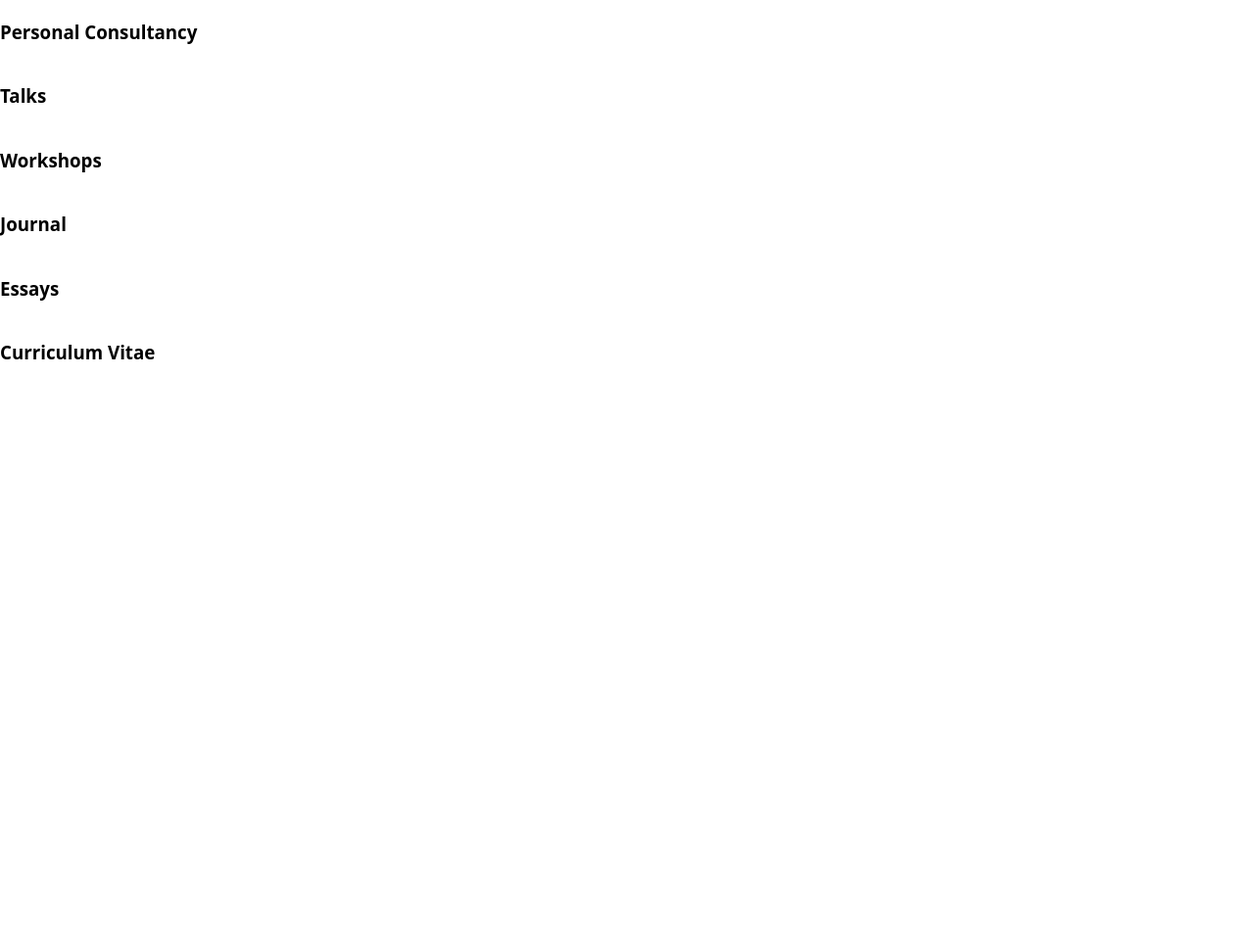
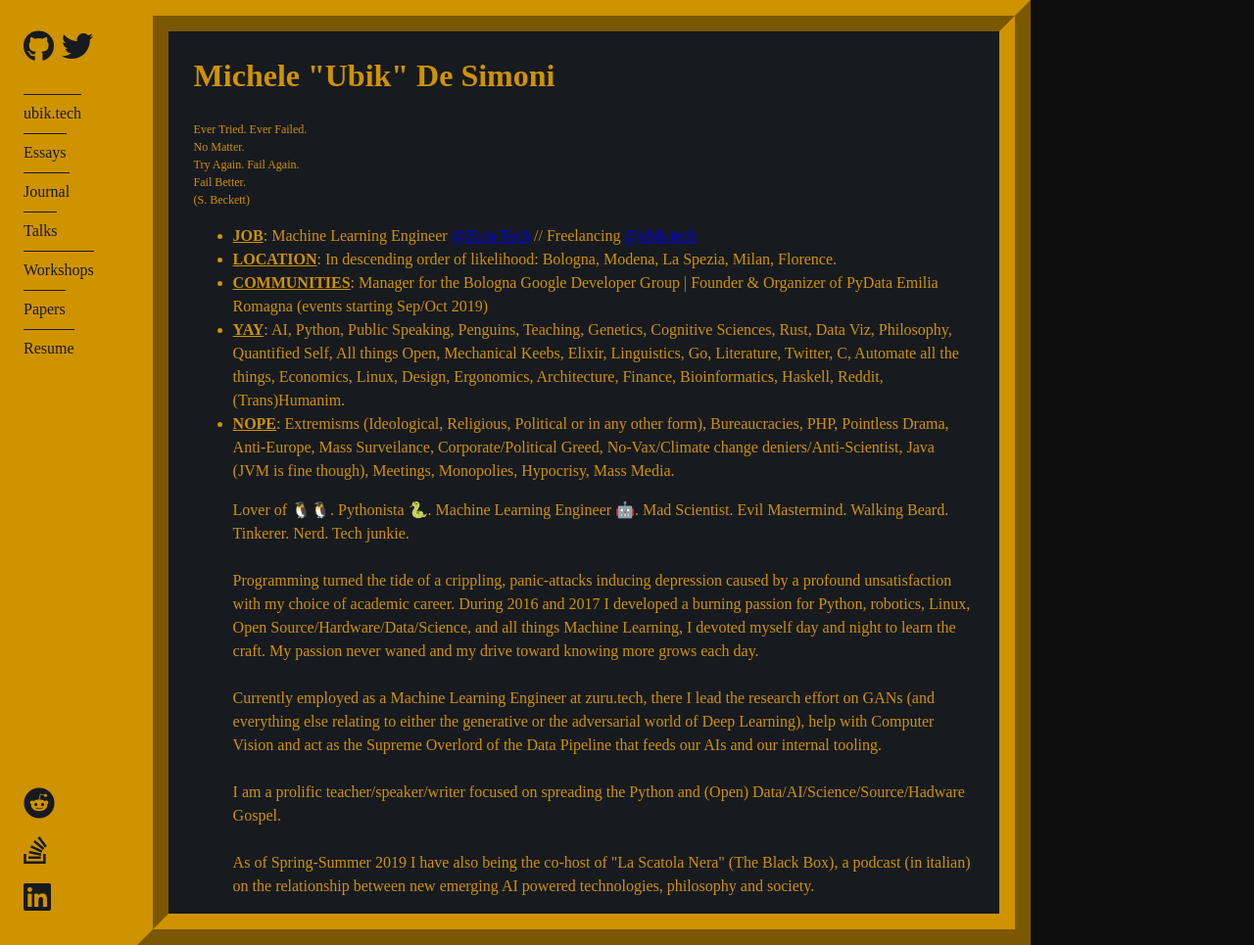
Before and after one commit to mr-ubik/ubik.dev-pure, a website built with Parcel: page src/index.html in a window 1280 px wide. Shown: the whole page at 98% size. Before the commit the page ends 800 px from the top, so only its background shows below. Built offline with nearby package versions, Linux system fonts and the light colour scheme.

Commit message:
Site core ready

```diff
--- a/package.json
+++ b/package.json
@@ -6,6 +6,7 @@
     "author": "Michele \"Ubik\" De Simoni",
     "license": "MIT",
     "dependencies": {
+        "@fortawesome/fontawesome-free-webfonts": "^1.0.9",
         "eslint-config-prettier": "^6.0.0",
         "eslint-loader": "^2.2.1",
         "eslint-plugin-prettier": "^3.1.0",
@@ -14,11 +15,13 @@
         "ts-node": "^8.3.0"
     },
     "devDependencies": {
+        "@fortawesome/fontawesome-free": "^5.10.2",
         "@types/node": "^12.6.8",
         "@typescript-eslint/eslint-plugin": "^1.13.0",
         "@typescript-eslint/parser": "^1.13.0",
         "eslint": "^6.1.0",
         "parcel-bundler": "^1.12.3",
+        "sass": "^1.22.10",
         "typescript": "^3.5.3"
     },
     "scripts": {
--- a/src/index.html
+++ b/src/index.html
@@ -1,5 +1,6 @@
 <!DOCTYPE html>
 <html lang="en">
+
 <head>
     <meta charset="UTF-8" />
     <meta name="viewport" content="width=device-width, initial-scale=1.0" />
@@ -9,25 +10,88 @@
 
 <body>
     <div class="grid-container">
-            <div class="mpe" id="1">
-                <h3>Personal Consultancy</h3>
+        <div class="sidebar">
+            <div class="social top">
+                <a href="https://github.com/mr-ubik"><i class="fab fa-github"></i></li></a>
+                <a href="https://twitter.com/mr_ubik"><i class="fab fa-twitter"></i></li></a>
             </div>
-            <div class="mpe" id="2">
-                <h3>Talks</h3>
+            <ul class="portfolio">
+                <li><a href="https://ubik.tech">ubik.tech</a></li>
+                <li><a href="https://essays.ubik.tech">Essays</a></li>
+                <li><a href="https://journal.ubik.dev">Journal</a></li>
+                <li><a href="https://talks.ubik.dev">Talks</a></li>
+                <li><a href="https://workshops.ubik.dev">Workshops</a></li>
+                <li><a href="https://papers.ubik.dev">Papers</a></li>
+                <li><a href="https://cv.ubik.dev">Resume</a></li>
+            </ul>
+            <div class="social bottom">
+                <a href="https://reddit.com/user/mr_ubik"><i class="fab fa-reddit"></i></a>
+                <a href="https://stackoverflow.com/users/8050556/michele-ubik-de-simoni"><i
+                        class="fab fa-stack-overflow"></i></a>
+                <a href="https://linkedin.com/in/micheledesimoni"><i class="fab fa-linkedin"></i></a>
+                <!-- <a href=""><i class="fab fa-youtube"></i></a> -->
             </div>
-            <div class="mpe" id="3">
-                <h3>Workshops</h3>
         </div>
-            <div class="mpe" id="4">
-                <h3>Journal</h3>
-            </div>
-            <div class="mpe" id="5">
-                <h3>Essays</h3>
-            </div>
-            <div class="mpe" id="6">
-                <h3>Curriculum Vitae</h3>
-            </div>
+        <div class="bio">
+            <h1>Michele "Ubik" De Simoni</h1>
+            <p class="quote">
+                Ever Tried. Ever Failed.<br />
+                <span class="emph">No Matter.</span><br />
+                Try Again. Fail Again.<br />
+                <span class="emph">Fail Better.</span><br />
+                (S. Beckett)
+            </p>
+            <ul class="info">
+                <li class="job">
+                    <b>JOB</b>: Machine Learning Engineer <a href="https://zuru.tech">@Zuru Tech</a> //
+                    Freelancing <a href="https://ubik.tech">@ubik.tech</a>
+                </li>
+                <li class="location">
+                    <b>LOCATION</b>: In descending order of likelihood: Bologna, Modena, La Spezia, Milan,
+                    Florence.</a>
+                </li>
+                <li class="communities">
+                    <b>COMMUNITIES</b>: Manager for the Bologna Google Developer Group | Founder & Organizer
+                    of PyData Emilia Romagna (events starting Sep/Oct 2019)
+                </li>
+                <li class="yay">
+                    <b>YAY</b>: AI, Python, Public Speaking, Penguins, Teaching,
+                    Genetics, Cognitive Sciences, Rust, Data Viz, Philosophy, Quantified Self,
+                    All things Open, Mechanical Keebs, Elixir, Linguistics, Go, Literature, Twitter, C,
+                    Automate all the things, Economics, Linux, Design, Ergonomics, Architecture,
+                    Finance, Bioinformatics, Haskell, Reddit, (Trans)Humanim.
+                </li>
+                <li class="nope">
+                    <b>NOPE</b>: Extremisms (Ideological, Religious, Political or in any other form),
+                    Bureaucracies, PHP, Pointless Drama, Anti-Europe, Mass Surveilance,
+                    Corporate/Political Greed, No-Vax/Climate change deniers/Anti-Scientist,
+                    Java (JVM is fine though), Meetings, Monopolies, Hypocrisy, Mass Media.
+                </li>
+                <p class="about">
+                    Lover of 🐧🐧. Pythonista 🐍. Machine Learning Engineer 🤖. Mad Scientist. Evil
+                    Mastermind. Walking Beard. Tinkerer. Nerd. Tech junkie.
+                    <br><br>
+                    Programming turned the tide of a crippling, panic-attacks inducing depression caused by a profound
+                    unsatisfaction with my choice of academic career. During 2016 and 2017 I developed a burning passion
+                    for Python, robotics, Linux, Open Source/Hardware/Data/Science, and all things Machine Learning, I
+                    devoted myself day and night to learn the craft. My passion never waned and my drive toward knowing
+                    more grows each day.
+                    <br><br>
+                    Currently employed as a Machine Learning Engineer at zuru.tech, there I lead the research effort on
+                    GANs (and everything else relating to either the generative or the adversarial world of Deep
+                    Learning), help with Computer Vision and act as the Supreme Overlord of the Data Pipeline that feeds
+                    our AIs and our internal tooling.
+                    <br><br>
+                    I am a prolific teacher/speaker/writer focused on spreading the Python and (Open)
+                    Data/AI/Science/Source/Hadware Gospel.
+                    <br><br>
+                    As of Spring-Summer 2019 I have also being the co-host of "La Scatola Nera"
+                    (The Black Box), a podcast (in italian) on the relationship between new
+                    emerging AI powered technologies, philosophy and society.
+            </ul>
+
         </div>
         <script src="index.ts"></script>
 </body>
+
 </html>
--- a/src/index.ts
+++ b/src/index.ts
@@ -1,6 +1,6 @@
 import "sanitize.css"
 import "sanitize.css/forms.css"
 import "sanitize.css/typography.css"
+import "@fortawesome/fontawesome-free/css/all.css"
 
-import "./style/base.css"
-import "./style/customGrid.css"
+import "./style/base.scss"
--- /dev/null
+++ b/src/style/base.scss
@@ -0,0 +1,123 @@
+:root {
+    --bird-flower: #ccac00;
+    --black-russian0: #24252b;
+    --black-russian1: #171a1f;
+    --black0: #0e0e0e;
+    --brass: #b5a642;
+    --bronze: #cd7f32;
+    --dark-orange: #ff9300;
+    --gamboge: #cf9300;
+    --gold-tips: #ddac2f;
+    --gold0: #ffd700;
+    --han-purple: #482cf6;
+    --lightning-yellow: #f6ad2c;
+    --nandor: #5e5f5e;
+    --nero: #282828;
+    --royal-blue: #2c75f6;
+    --tenne: #b36600;
+    --vis-vis: #f4de94;
+
+    // Primaries
+    --primary: var(--gamboge);
+    --secondary: var(--black-russian1);
+}
+
+body {
+    background: var(--black0);
+    font-family: Hack;
+    color: var(--primary);
+    font-size: 0.75rem;
+    height: 100vh;
+}
+
+// Grid Container
+
+.grid-container {
+    display: grid;
+    grid-template-columns: minmax(140px, 1vw) 8fr 2fr;
+    grid-template-rows: 1fr;
+    width: 100%;
+    height: 100%;
+}
+
+// Sidebar
+
+.sidebar {
+    display: flex;
+    flex-flow: column nowrap;
+    background: var(--primary);
+    height: 100%;
+    a {
+        color: var(--secondary);
+        text-decoration: unset;
+    }
+
+    .social.top {
+        justify-content: flex-start;
+        margin-top: 2vh;
+    }
+
+    .social.bottom {
+        display: flex;
+        justify-content: flex-end;
+        flex-flow: column nowrap;
+        margin-bottom: 2vh;
+    }
+
+    .portfolio {
+        flex-grow: 2;
+    }
+}
+
+.social {
+    font-size: 2rem;
+    padding: 0.5rem 1.5rem;
+}
+
+.portfolio {
+    font-size: 1rem;
+    text-align: left;
+    margin: none;
+    padding: unset;
+
+    a {
+        padding-top: 10px;
+        border-top: 1px solid var(--secondary);
+    }
+
+    li {
+        padding: 0.5rem 1.5rem;
+        list-style: none;
+    }
+
+    li:hover {
+        padding: 0.5rem 0.75rem;
+        border-left: 0.75rem solid var(--secondary);
+    }
+}
+
+// Biography
+
+.bio {
+    border: 2rem ridge var(--primary);
+    padding-right: 2vw;
+    padding-left: 2vw;
+    background: var(--secondary);
+    font-size: 1rem;
+}
+
+.quote {
+    font-size: 0.75rem;
+}
+
+.info {
+    font-weight: normal;
+
+    li {
+        b {
+            text-decoration: underline;
+        }
+    }
+}
+
+// Utilities
--- a/src/style/base.css
+++ b/src/style/colors.scss
@@ -1,4 +1,4 @@
-/* :root {
+:root {
     --bird-flower: #ccac00;
     --black-russian0: #24252b;
     --black-russian1: #171a1f;
@@ -16,12 +16,4 @@
     --royal-blue: #2c75f6;
     --tenne: #b36600;
     --vis-vis: #f4de94;
-} */
-
-body {
-    background: var(--black0);
 }
-
-.mpe {
-    color: var(--lightning-yellow);
-}
--- a/src/style/customGrid.css
+++ /dev/null
@@ -1,5 +0,0 @@
-.grid-container {
-    display: grid;
-    grid-template-rows: repeat(1fr, 6);
-    grid-template-columns: repeat(1fr, 6);
-}
```
Also changed, not shown: 1 other file. Lines whose indentation alone changed are shown as unchanged.
